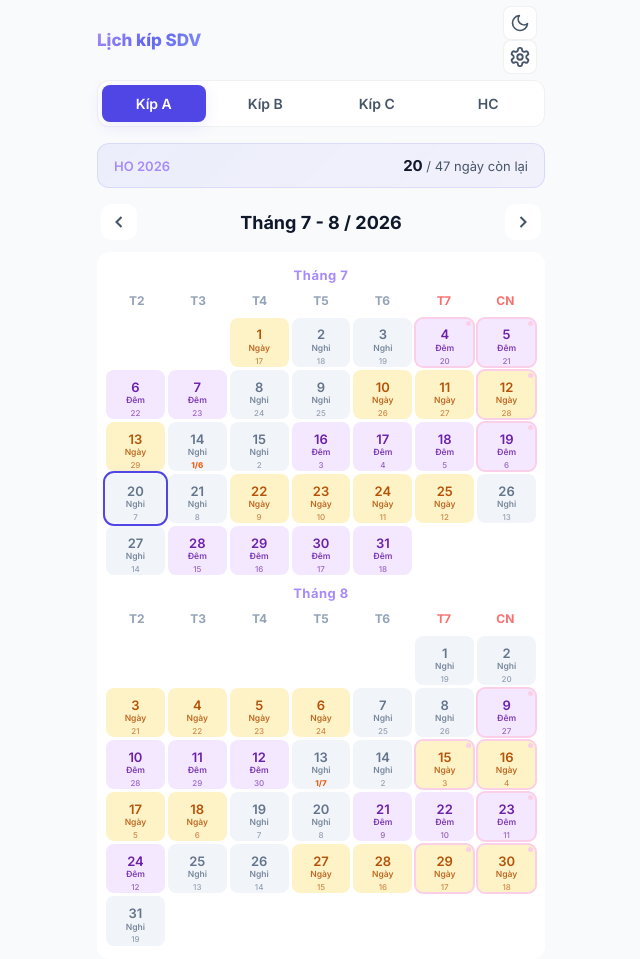
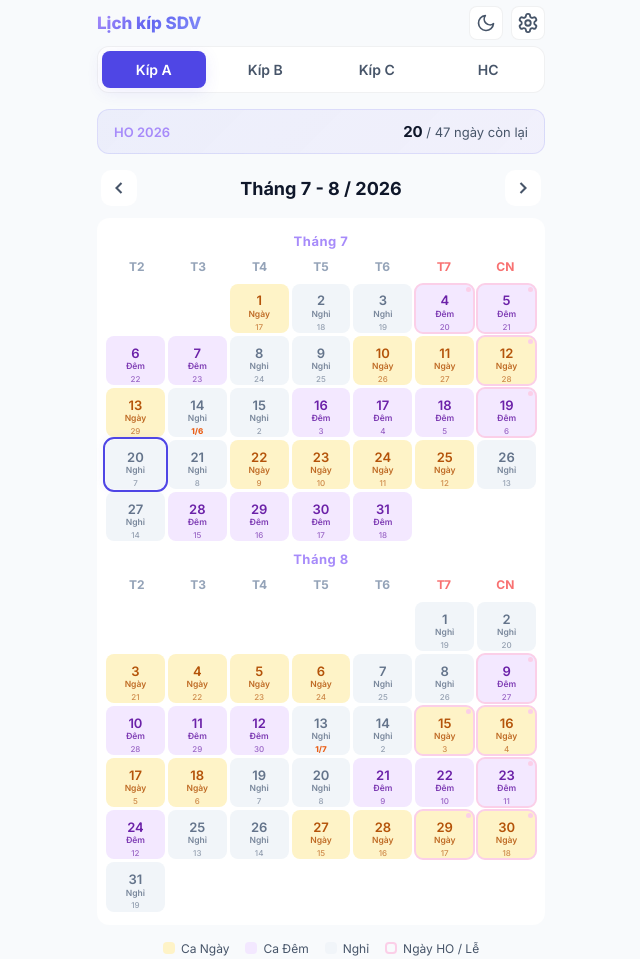
Before and after one commit to vanlinh0392-art/LichKipSDV, a plain HTML site: page docs/index.html in a window 1280 px wide. Shown: the top 959 px of the page, without its empty margins (319-959 px from the left). Drawn offline with Linux system fonts and the light colour scheme.

Commit message:
Web: Dinh nghia class header-actions bang flexbox de dua nut chuyen theme va nut cai dat ve cung mot hang ngang song song voi tieu de

```diff
--- a/docs/index.html
+++ b/docs/index.html
@@ -17,7 +17,7 @@
             <div class="header-content">
                 <h1>Lịch kíp SDV</h1>
                 <div class="header-actions">
-                    <button id="btnThemeToggle" class="btn-icon" aria-label="Đổi giao diện" style="margin-right: 8px;">
+                    <button id="btnThemeToggle" class="btn-icon" aria-label="Đổi giao diện">
                         <!-- Icon sẽ được cập nhật động bằng JS -->
                     </button>
                     <button id="btnSettings" class="btn-icon" aria-label="Cài đặt">
--- a/docs/style.css
+++ b/docs/style.css
@@ -91,6 +91,11 @@ body {
     display: flex;
     align-items: center;
     justify-content: space-between;
+}
+.header-actions {
+    display: flex;
+    align-items: center;
+    gap: 8px;
 }
 .app-header h1 {
     font-size: 17px;
```
